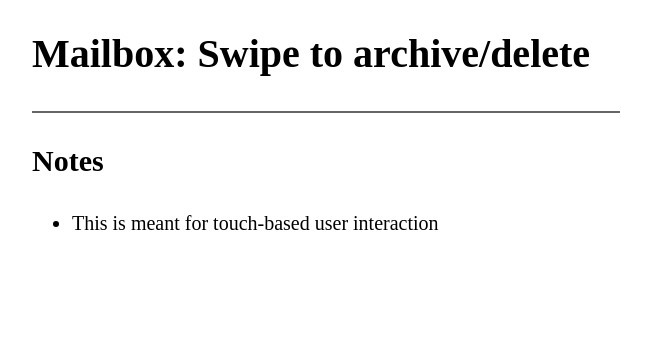
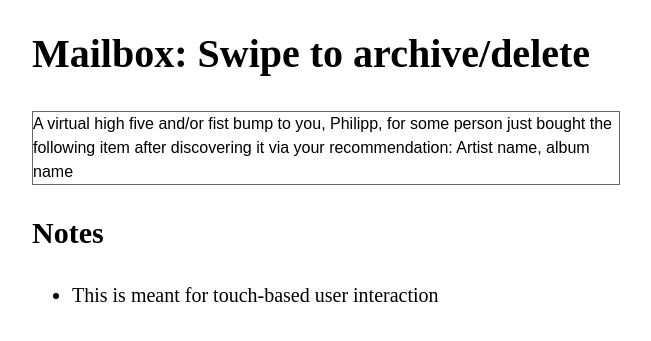
Before and after one commit to MimusTriurus/medicine_box, a Flask app: template webapp/templates/slider_test.html in a window 1280 px wide. Shown: the top 341 px of the page, without its empty margins (314-965 px from the left). Run offline with Flask 2, Linux system fonts and the light colour scheme; the template is opened without the code that fills it, so the values that code supplies are empty; parts of the project's set-up code (start-up, migrations or seed data) failed here and were passed over.

Commit message:
drugs template update

```diff
--- a/webapp/static/css/touch_slider.css
+++ b/webapp/static/css/touch_slider.css
@@ -9,12 +9,12 @@
   font-family: sans-serif;
 }
 
-.mailbox__item:not(:last-child) {
+.drug__item:not(:last-child) {
   border-bottom: 1px solid #666;
 }
 
 .swipe-box {
-  --swipebox-height: 125px;
+  --swipebox-height: 100%;
   height: var(--swipebox-height);
   overflow: hidden;
 }
@@ -75,14 +75,14 @@
   background-color: var(--mail-action-color);
 }
 
-.mail-action--delete {
+.action--delete-right {
   justify-content: flex-start;
   --mail-action-color: tomato;
 }
 
-.mail-action--archive {
+.action--delete-left {
   justify-content: flex-end;
-  --mail-action-color: aquamarine;
+  --mail-action-color: tomato;
 }
 
 .mail-action-button:focus {
--- a/webapp/static/js/touch_slider.js
+++ b/webapp/static/js/touch_slider.js
@@ -20,7 +20,7 @@ document.addEventListener('DOMContentLoaded', function () {
 function handler(entries, observer) {
   for (const entry of entries) {
     if (entry.intersectionRatio === 1) {
-      entry.target.closest('.mailbox__item').remove()
+      entry.target.closest('.drug__item').remove()
       observer.unobserve(entry.target);
     }
   }
--- a/webapp/templates/slider_test.html
+++ b/webapp/templates/slider_test.html
@@ -11,21 +11,17 @@
 <body>
 <h1>Mailbox: Swipe to archive/delete</h1>
 
-<ul class="mailbox">
-  <li class="mailbox__item">
+<div class="mailbox">
+  <div class="mailbox__item">
 
     <div class="swipe-box">
       <div class="swipe-box__scroller">
         <div class="swipe-box__item observe-item">
-          <div class="mail-action mail-action--archive">Archive</div>
+          <div></div>
         </div>
 
         <div class="swipe-box__item">
-          <div class="mail">
-            <div class="mail__sender">Bandcamp</div>
-            <div class="mail__subject">Booyakasha! You just made something awesome happen.</div>
-            <div class="mail__excerpt">A virtual high five and/or fist bump to you, Philipp, for some person just bought the following item after discovering it via your recommendation: Artist name, album name</div>
-          </div>
+            A virtual high five and/or fist bump to you, Philipp, for some person just bought the following item after discovering it via your recommendation: Artist name, album name
         </div>
 
         <div class="swipe-box__item observe-item">
@@ -34,31 +30,9 @@
       </div>
     </div>
 
-  </li>
-  <li class="mailbox__item">
+  </div>
 
-    <div class="swipe-box">
-      <div class="swipe-box__scroller">
-        <div class="swipe-box__item observe-item">
-          <div class="mail-action mail-action--archive">Archive</div>
-        </div>
-
-        <div class="swipe-box__item">
-          <div class="mail">
-            <div class="mail__sender">Bandcamp / Four Tet</div>
-            <div class="mail__subject">Thank you!</div>
-            <div class="mail__excerpt">Greetings Philipp! Thank you for purchasing:</div>
-          </div>
-        </div>
-
-        <div class="swipe-box__item observe-item">
-          <div class="mail-action mail-action--delete">Delete</div>
-        </div>
-      </div>
-    </div>
-
-  </li>
-</ul>
+</div>
 
 <h2>Notes</h2>
 
```
Also changed, not shown: webapp/static/css/list.css (+10 -9 lines), webapp/templates/index.html (+30 -4 lines).
